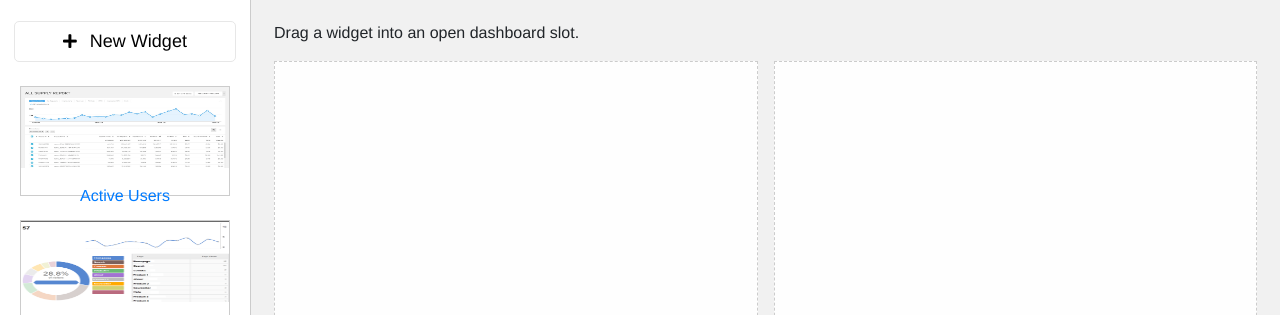
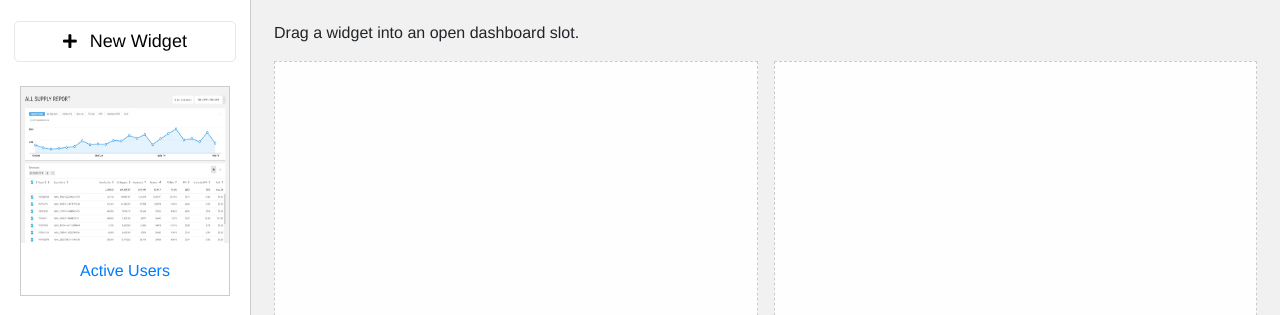
Before and after one commit to HadeerEsam/Analytic-Dashboard, a plain HTML site: page index.html in a window 1280 px wide. Shown: the part 129-444 px from the top of the page. Drawn offline with Linux system fonts and the light colour scheme.

Commit message:
adding comments and removing drop enter backround

```diff
--- a/css/style.css
+++ b/css/style.css
@@ -1,6 +1,8 @@
 body{
     font-family: "Haas Grot Text R Web", "Helvetica Neue", Helvetica, Arial, sans-serif;
 }
+
+/* ******************************* nav part ******************************* */
 header{
     background-color: rgb(29, 29, 29);
 }
@@ -9,18 +11,16 @@ header img{
     width: 40px;
 }
 
+/* ******************************* dashboard layout ******************************* */
 .fa-pencil-alt{
     color: #cccccc;
+}
 
-}
-#dashboard{
-    overflow: hidden;
-}
 #dashboard h4{
     font-size: 1.2rem;
 }
 
-
+/*  ******************************* widget part *******************************  */
 #widgets .btn-color{
     color: black;
     border: rgb(231, 231, 231) 1.5px solid;
@@ -30,9 +30,11 @@ header img{
 }
 .widget{
     width: 100px;
-    height: 90px;
+    height: 200px;
     border: solid #cccccc 1px;
 }
+
+/* ******************************* drop slots section ******************************* */
 #slots{
     border-left: #cccccc solid 1px;
     background-color: #f1f1f1;
@@ -57,7 +59,6 @@ header img{
     margin-bottom: 2rem;
     border: dashed 1.5px #cccccc;
     font-size: 20px;
-
 }
 .disabled-slot{
     background-color: #f3f3f3;
@@ -70,7 +71,9 @@ header img{
 }
 .enabled-slots{
     height: 300px;
+
 }
+
 .buttons .back-btn{
     color: rgb(180, 180, 180);
     border: rgb(231, 231, 231) 1.5px solid;
@@ -85,7 +88,7 @@ header img{
     }
     .widget{
         width: 210px;
-        height: 110px;
+        height: 210px;
     }
     #dashboard h4{
         font-size: 1.5rem;
@@ -93,6 +96,7 @@ header img{
     #slots{
         border-left: none;
     }
+
 }
 
 /********************************* large  screens *******************************************/
```
